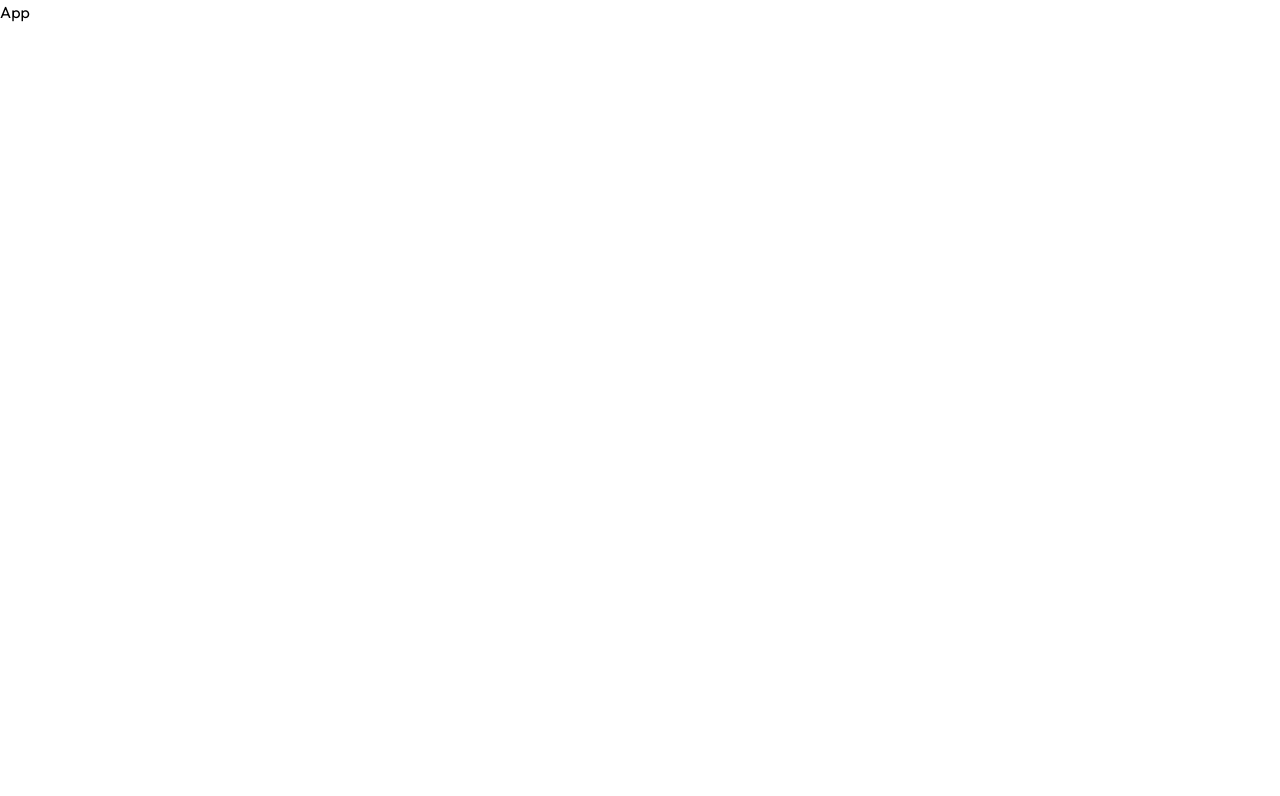
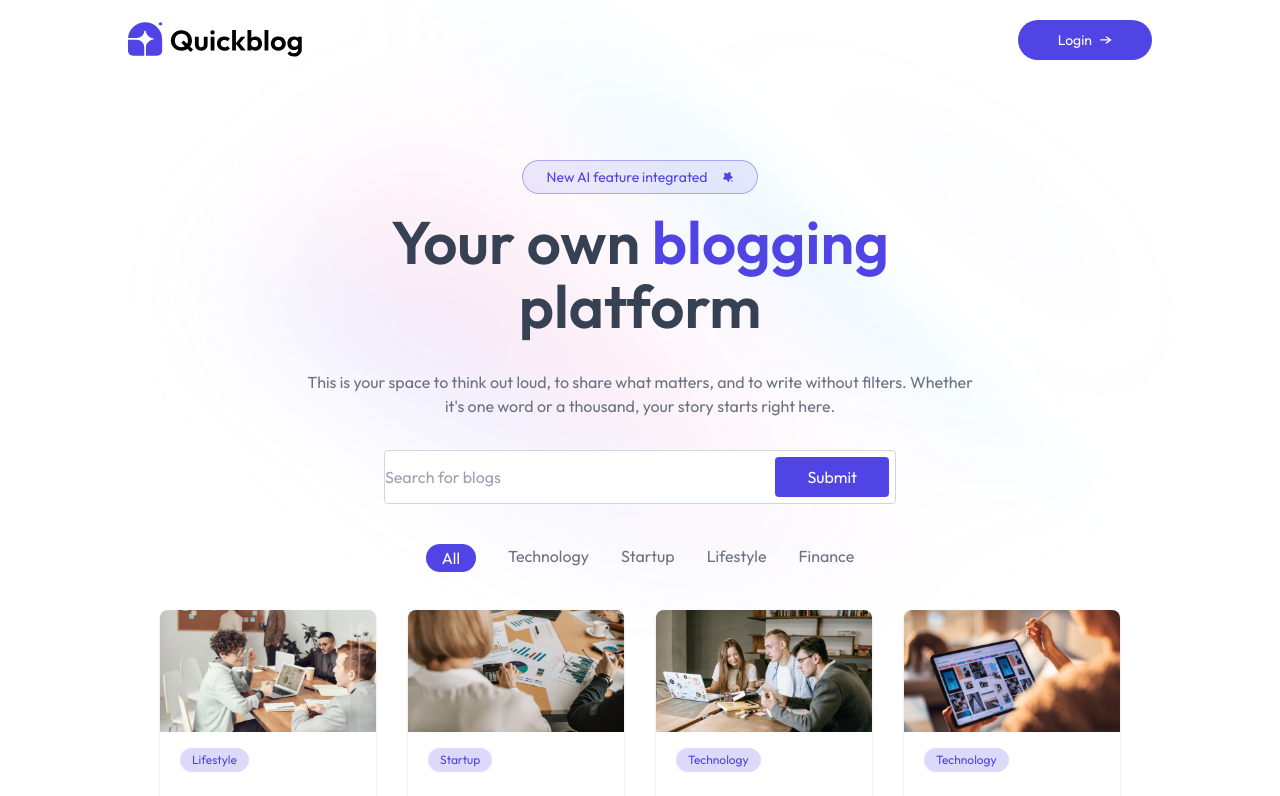
Before and after one commit to HARRISAMIN432/Blog-App, a React (Vite) app in the folder frontend/: page / in a window 1280 px wide. Shown: the top 796 px of the page. Built offline with nearby package versions, Linux system fonts and the light colour scheme; a web font is replaced by a local one.

Commit message:
blog list header navbar

```diff
--- a/frontend/package.json
+++ b/frontend/package.json
@@ -11,6 +11,7 @@
   },
   "dependencies": {
     "@tailwindcss/vite": "^4.1.11",
+    "motion": "^12.23.6",
     "react": "^19.1.0",
     "react-dom": "^19.1.0",
     "react-router-dom": "^7.7.0",
--- a/frontend/src/App.jsx
+++ b/frontend/src/App.jsx
@@ -1,7 +1,17 @@
 import React from "react";
+import { Routes, Route } from "react-router-dom";
+import Home from "./pages/Home";
+import Blog from "./pages/Blog";
 
 const App = () => {
-  return <div>App</div>;
+  return (
+    <div>
+      <Routes>
+        <Route path="/" element={<Home />} />
+        <Route path="/blog/:id" element={<Blog />} />
+      </Routes>
+    </div>
+  );
 };
 
 export default App;
--- /dev/null
+++ b/frontend/src/components/BlogCard.jsx
@@ -0,0 +1,27 @@
+import React from "react";
+import { useNavigate } from "react-router-dom";
+
+const BlogCard = ({ blog }) => {
+  const { title, description, category, image, _id } = blog;
+  const navigate = useNavigate();
+  return (
+    <div
+      onClick={() => navigate(`/blog/${_id}`)}
+      className="w-full rounded-lg overflow-hidden shadow hover:scale-102 hover:shadow-primary/25 duration-300 cursor-pointer"
+    >
+      <img src={image} alt="" className="aspect-video" />
+      <span className="ml-5 mt-4 px-3 py-1 inline-block bg-primary/20 rounded-full text-primary text-xs">
+        {category}
+      </span>
+      <div className="p-5">
+        <h5 className="mb-2 font-medium text-gray-900">{title}</h5>
+        <p
+          className="mb-3 text-xs text-gray-600"
+          dangerouslySetInnerHTML={{ __html: description.slice(0, 80) }}
+        ></p>
+      </div>
+    </div>
+  );
+};
+
+export default BlogCard;
--- /dev/null
+++ b/frontend/src/components/BlogList.jsx
@@ -0,0 +1,48 @@
+import React, { useState } from "react";
+import { blog_data, blogCategories } from "../assets/assets";
+import { motion } from "motion/react";
+import BlogCard from "./BlogCard";
+
+const BlogList = () => {
+  const [menu, setMenu] = useState("All");
+  return (
+    <div>
+      <div className="flex justify-center gap-4 sm:gap-8 my-10 relative">
+        {blogCategories.map((category) => (
+          <div key={category} className="relative">
+            <button
+              onClick={() => setMenu(category)}
+              className={`cursor-pointer text-gray-500 ${
+                menu == category && " text-white px-4 pt-0.5"
+              } `}
+            >
+              {category}{" "}
+              {menu == category && (
+                <motion.div
+                  layoutId="underline"
+                  transition={{
+                    type: "spring",
+                    stiffness: 500,
+                    damping: 30,
+                  }}
+                  className="absolute left-0 right-0 top-0 h-7 -z-1 bg-primary rounded-full"
+                ></motion.div>
+              )}
+            </button>
+          </div>
+        ))}
+      </div>
+      {
+        <div className="grid grid-cols-1 sm:grid-cols-2 md:grid-cols-3 xl:grid-cols-4 gap-8 mb-24 mx-8 sm:mx-16 xl:mx-40">
+          {blog_data
+            .filter((blog) => (menu === "All" ? true : blog.category === menu))
+            .map((blog) => (
+              <BlogCard key={blog._id} blog={blog} />
+            ))}
+        </div>
+      }
+    </div>
+  );
+};
+
+export default BlogList;
--- /dev/null
+++ b/frontend/src/components/Header.jsx
@@ -0,0 +1,45 @@
+import React from "react";
+import { assets } from "../assets/assets";
+
+const Header = () => {
+  return (
+    <div className="mx-8 sm:mx-16 xl:mx-24 relative">
+      <div className="text-center mt-20 mb-8">
+        <div className="inline-flex items-center justify-center gap-4 px-6 py-1.5 mb-4 border border-primary/40 bg-primary/10 rounded-full text-sm text-primary">
+          <p>New AI feature integrated</p>
+          <img src={assets.star_icon} alt="" className="w-2.5" />
+        </div>
+        <h1 className="text-3xl sm:text-6xl font-semibold sm:leading-16 text-gray-700">
+          Your own <span className="text-primary">blogging</span> <br />{" "}
+          platform
+        </h1>
+        <p className="my-6 sm:my-8 max-w-2xl m-auto max-sm:text-xs text-gray-500">
+          This is your space to think out loud, to share what matters, and to
+          write without filters. Whether it's one word or a thousand, your story
+          starts right here.
+        </p>
+        <form
+          action=""
+          className="flex justify-between max-w-lg max-sm:scale-75 mx-auto border border-gray-300 bg-white rounded overflow-hidden"
+        >
+          <input
+            type="text"
+            placeholder="Search for blogs"
+            className="placeholder:text-gray-400 w-full outline-none "
+            required
+          />
+          <button className="bg-primary text-white px-8 py-2 m-1.5 rounded hover:scale-105 transition-all cursor-pointer">
+            Submit
+          </button>
+        </form>
+      </div>
+      <img
+        src={assets.gradientBackground}
+        alt="gradient background"
+        className="absolute -top-50 -z-1 opacity-50"
+      />
+    </div>
+  );
+};
+
+export default Header;
--- /dev/null
+++ b/frontend/src/components/Navbar.jsx
@@ -0,0 +1,25 @@
+import React from "react";
+import { assets } from "../assets/assets";
+import { useNavigate } from "react-router-dom";
+
+const Navbar = () => {
+  const navigate = useNavigate();
+  return (
+    <div className="flex justify-between cursor-pointer items-center py-5 mx-8 sm:mx-20 xl:mx-32">
+      <img
+        onClick={() => navigate("/")}
+        src={assets.logo}
+        alt="logo"
+        className="w-32 sm:w-44"
+      />
+      <button
+        onClick={() => navigate("/admin")}
+        className="flex items-center gap-2 rounded-full text-sm cursor-pointer bg-primary text-white px-10 py-2.5"
+      >
+        Login <img src={assets.arrow} alt="arrow" className="w-3" />
+      </button>
+    </div>
+  );
+};
+
+export default Navbar;
--- /dev/null
+++ b/frontend/src/pages/Blog.jsx
@@ -0,0 +1,7 @@
+import React from "react";
+
+const Blog = () => {
+  return <div>Blog</div>;
+};
+
+export default Blog;
--- /dev/null
+++ b/frontend/src/pages/Home.jsx
@@ -0,0 +1,16 @@
+import React from "react";
+import Navbar from "../components/Navbar";
+import BlogList from "../components/BlogList";
+import Header from "../components/Header";
+
+const Home = () => {
+  return (
+    <>
+      <Navbar />
+      <Header />
+      <BlogList />
+    </>
+  );
+};
+
+export default Home;
```
Also changed, not shown: 1 other file (tests, documents, lock files or other folders).
